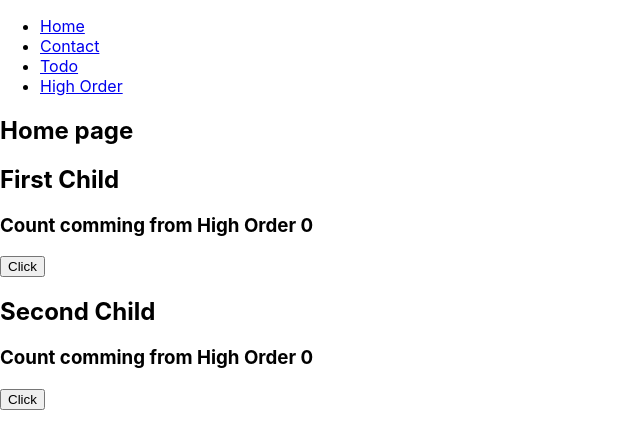
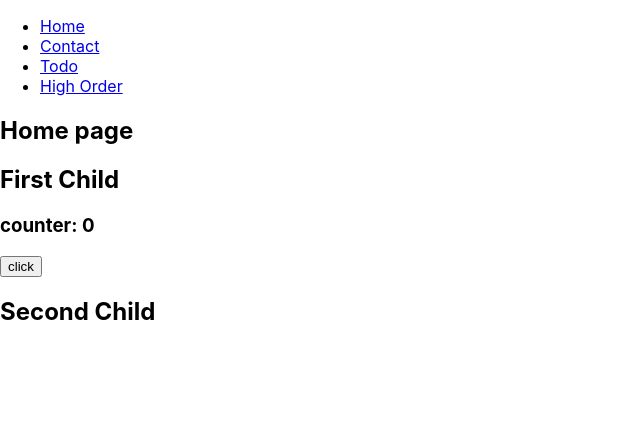
Before and after one commit to hamza-burhan/tic-tac-toe-React, a React (Create React App) app: page / in a window 1280 px wide. Shown: the top 448 px of the page, without its empty margins (0-640 px from the left). Built offline with nearby package versions, Linux system fonts and the light colour scheme.

Commit message:
Error Boundry in react

```diff
--- /dev/null
+++ b/src/main/ErrorBoundry.jsx
@@ -0,0 +1,22 @@
+import React, { Component } from 'react'
+
+export default class ErrorBoundry extends Component {
+    constructor(props) {
+        super(props)
+        this.state = {er: false}
+    }
+    static getDerivedStateFromError(error) {
+        return {er: true}
+    }
+
+    componentDidCatch(error,errorinfo){
+        console.error(error)
+    }
+  render() {
+    if(this.state.er){
+        return this.props.fallback
+    }
+    return this.props.children
+
+  }
+}
--- a/src/main/Pages/home.jsx
+++ b/src/main/Pages/home.jsx
@@ -3,14 +3,19 @@ import '../Styles/home.scss'
 import Child from '../components/child';
 import React from 'react'
 import Childkachild from '../components/childkachild';
+import ErrorBoundry from '../ErrorBoundry';
 
 export default function Home() {
 
     return (
       <>
         <h2>Home page</h2>
-        <Child />
-        <Childkachild />
+        <ErrorBoundry fallback={<span>something goes wrong</span>}>
+          <Child />
+        </ErrorBoundry>
+        <ErrorBoundry fallback={<span>something goes wrong</span>}>
+          <Childkachild />
+        </ErrorBoundry>
       </>
     )
 
--- a/src/main/components/child.jsx
+++ b/src/main/components/child.jsx
@@ -5,16 +5,23 @@ import React from 'react'
 import  ReactDOM  from 'react-dom';
 import HighOrder from '../Pages/HighOrder.jsx';
 
-function Child({counter, handleCounter}){
+function Child(){
+  const [count, setCount] = useState(0);
 
+  const increaseCounter = () => {
+    setCount(count + 1)
+  }
+  if(count > 3){
+    throw new Error("custom error")
+  }
       return (
       <>
           <h2>First Child </h2>
-          <h3>Count comming from High Order {counter} </h3>
-          <button onClick={handleCounter}>Click</button>
+          <h3>counter: {count}</h3>
+          <button onClick={increaseCounter}>click</button>
       </>
     )
   }
 
 
-  export default HighOrder(Child)
+  export default Child
--- a/src/main/components/childkachild.jsx
+++ b/src/main/components/childkachild.jsx
@@ -7,10 +7,8 @@ import HighOrder from '../Pages/HighOrder';
     return (
       <>
         <h2>Second Child</h2>
-        <h3>Count comming from High Order {counter} </h3>
-        <button onClick={handleCounter}>Click</button>
       </>
     )
   }
 
-  export default HighOrder(ChildKaChild)
+  export default ChildKaChild
```
